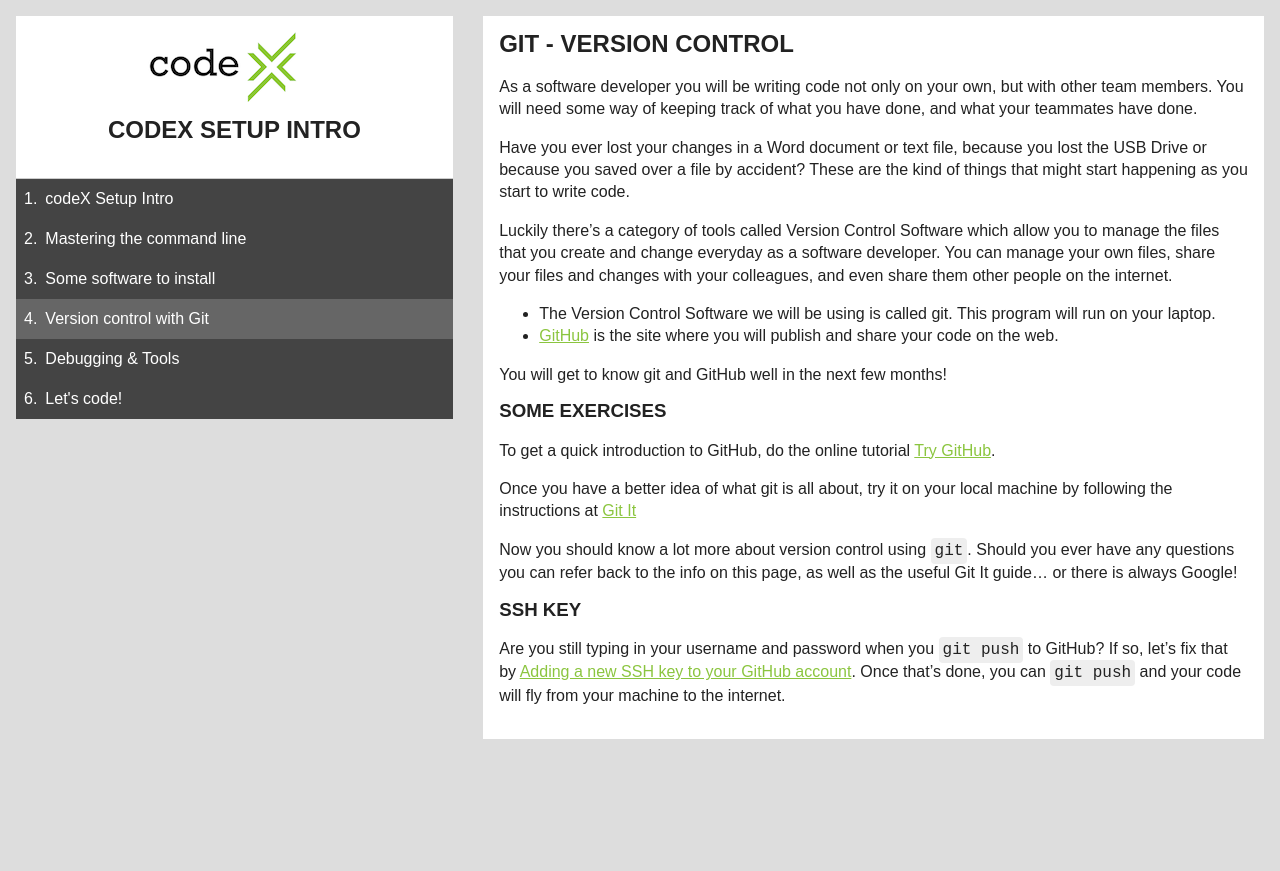
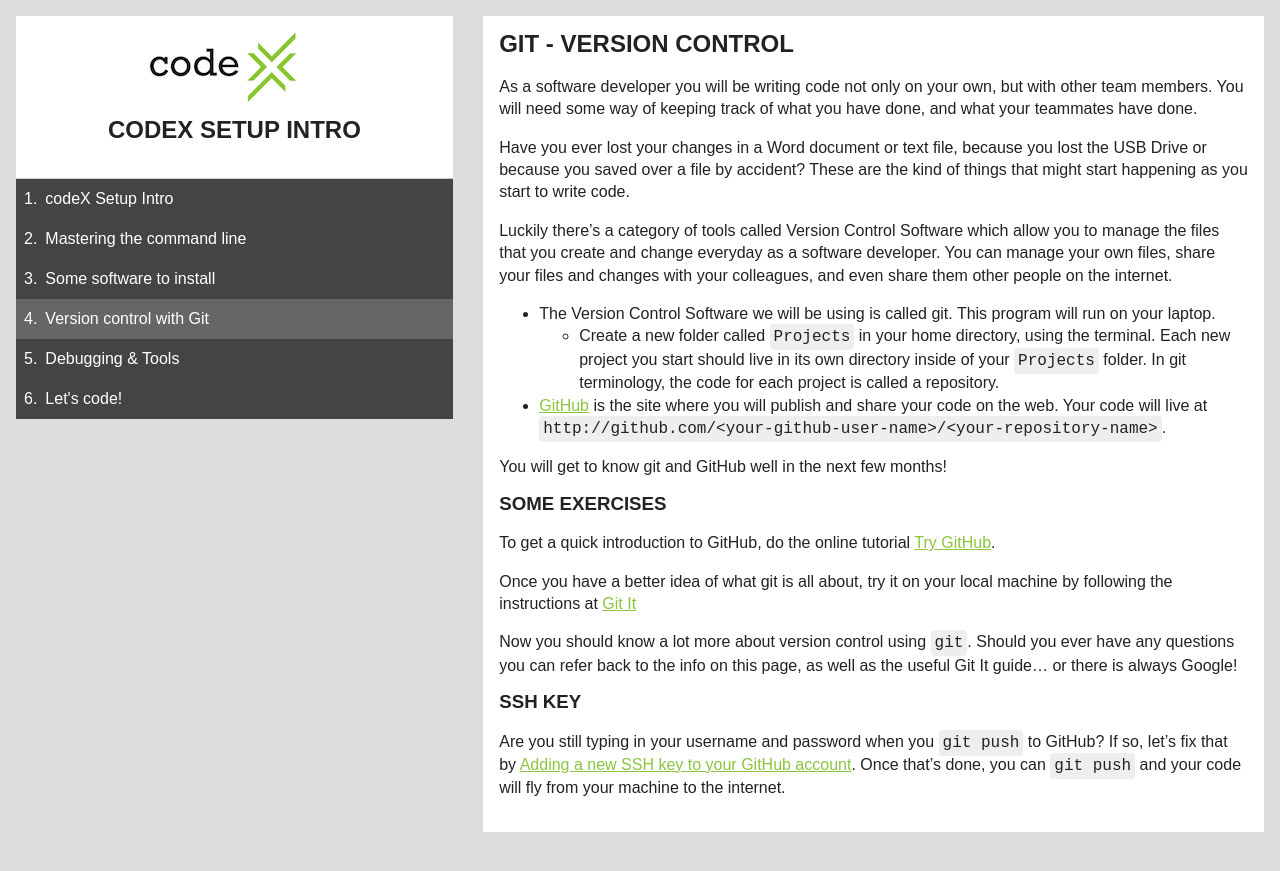
Before and after one commit to codex-academy/codeX_Feb2015Intro, a Jekyll site: the page built from know_git.md, in a window 1280 px wide. Shown: the top 871 px of the page. Built offline with Jekyll 4.4.1, drawn with Linux system fonts in a browser that asks for light colours.

Commit message:
Add location-related nudges

```diff
--- a/know_git.md
+++ b/know_git.md
@@ -12,7 +13,8 @@ Luckily there's a category of tools called Version Control Software which allow
 You can manage your own files, share your files and changes with your colleagues, and even share them other people on the internet.
 
 * The Version Control Software we will be using is called git. This program will run on your laptop.
-* [GitHub](http://github.com) is the site where you will publish and share your code on the web.
+  * Create a new folder called `Projects` in your home directory, using the terminal. Each new project you start should live in its own directory inside of your `Projects` folder. In git terminology, the code for each project is called a repository.
+* [GitHub](http://github.com) is the site where you will publish and share your code on the web. Your code will live at `http://github.com/<your-github-user-name>/<your-repository-name>`.
 
 You will get to know git and GitHub well in the next few months!
 
```
Also changed, not shown: other parts of know_git.md (+1 -0 lines).
